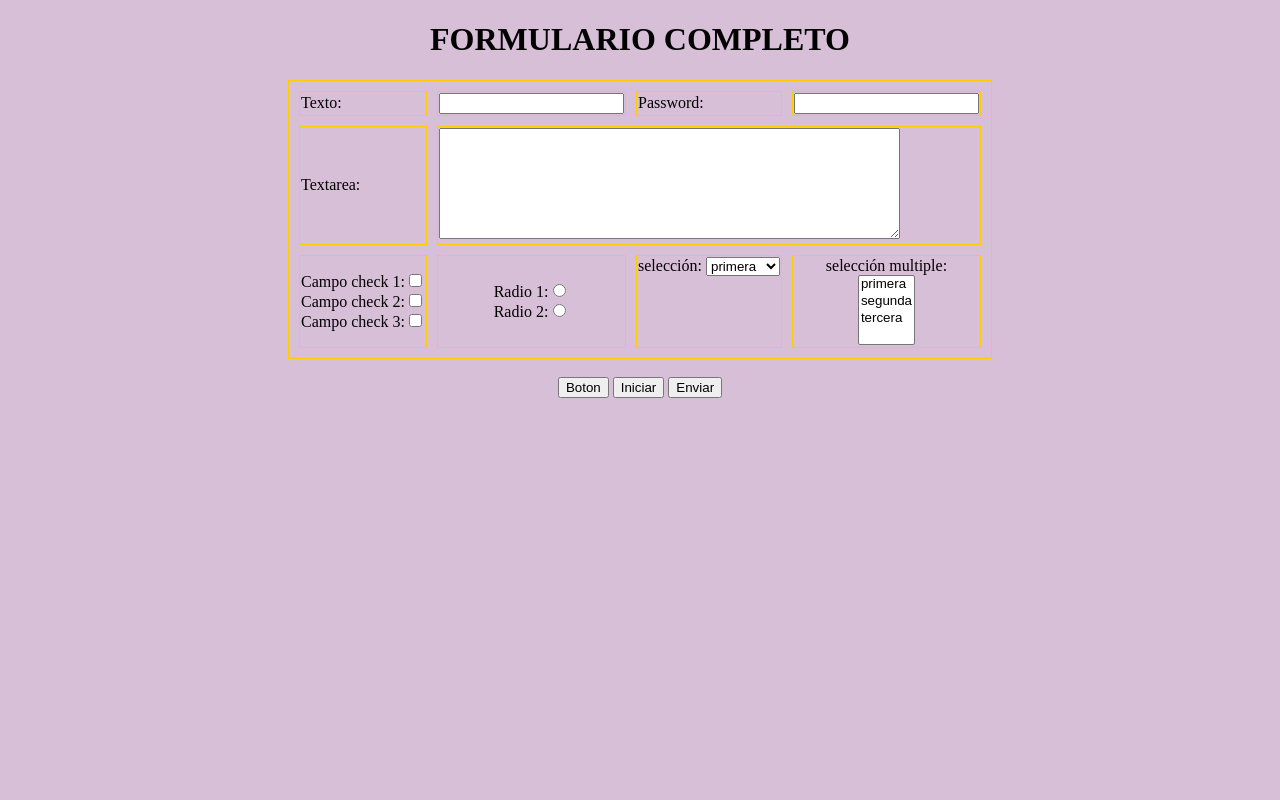
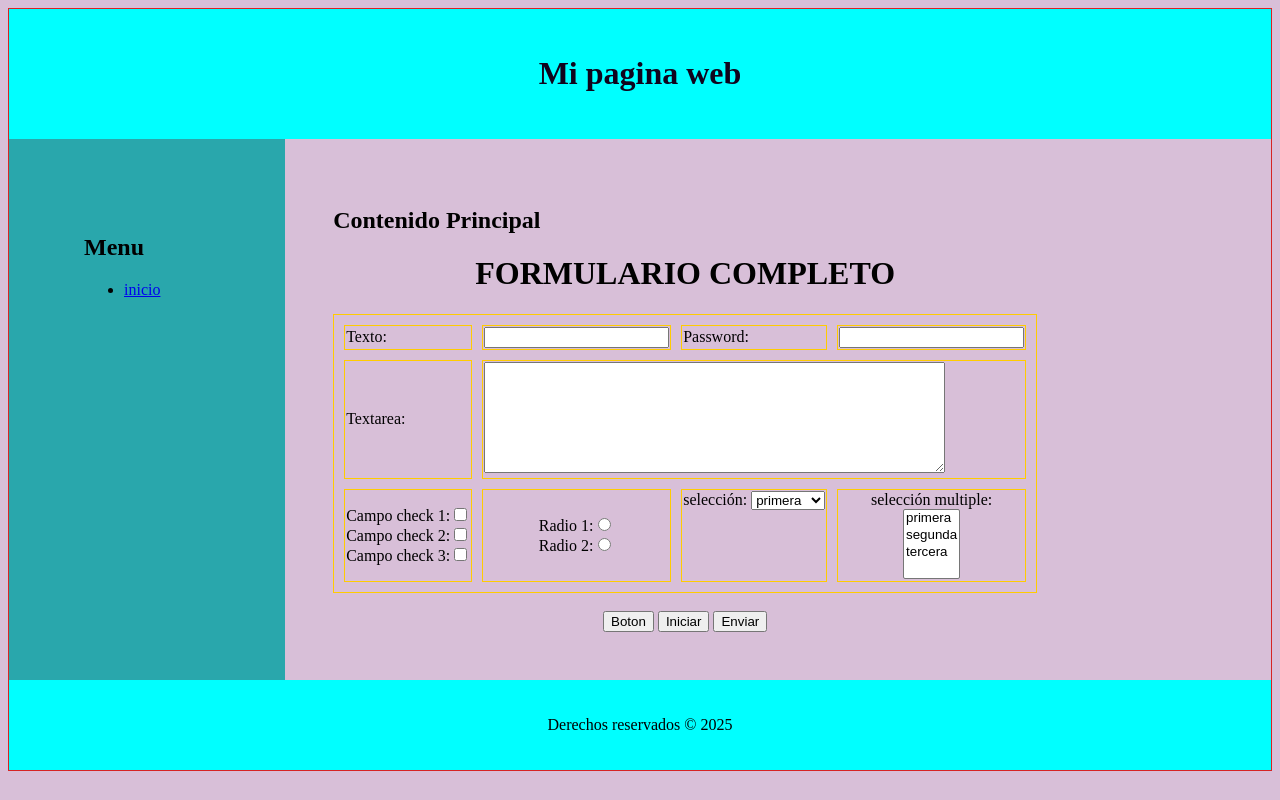
Before and after one commit to ElvinGar3345/Formulario-4, a plain HTML site: page index.html in a window 1280 px wide. Drawn offline with Linux system fonts and the light colour scheme.

Commit message:
index.html

```diff
--- a/index.html
+++ b/index.html
@@ -3,8 +3,78 @@
 <head>
     <meta charset="UTF-8" />
     <title>Formulaio secuela</title>
+
+    <style>
+
+        .container {
+            width: 100%;
+            margin:  0 auto;
+            border: 1px solid #d62525;
+            box-sizing: border-box;
+        }
+
+        .header{
+        background-color: aqua;
+        padding: 25px;
+        text-align: center;
+        }
+
+        .header h1 {
+        color: rgb(16, 4, 29)
+        }
+
+        .footer{
+        background-color: aqua;
+        padding: 20px;
+        text-align: center;
+        }
+
+        .header img{
+            width: 100px;
+            height: 100px;
+            float: right;
+        }
+
+        .content {
+            display: flex;
+            flex-wrap: wrap;
+        }
+
+        .sidebar{
+            width: 10%;
+            background-color: #29a7ac;
+            padding: 75px;
+            box-sizing: auto;
+        }
+
+        .main{
+        width: auto;
+        padding: 3rem;
+        box-sizing: border-box;
+        }
+
+        iframe{
+            width: 100%;
+            height: 500px;
+            border: none;
+        }
+            </style>
+
 </head>
 <body bgcolor="#D8BFD8">
+<div class="container">
+    <div class ="header">
+        <h1>Mi pagina web </h1>
+    </div>
+<div class ="content">
+<div class ="sidebar">
+    <h2>Menu</h2>
+    <ul>
+       <li><a href="https://elvingar3345.github.io/formulario/">inicio</a></li>
+    </ul>
+</div>
+<div class="main">
+    <h2>Contenido Principal</h2>
     <font><h1 align="center">FORMULARIO COMPLETO</h1></font>
     <form action="procesa.php" method="post">
     <table align="center" bordercolor="#FFCC00" border="1" cellspacing="10">
@@ -48,5 +118,12 @@
         <input type="submit" value="Enviar">
     </div>
 </form>
+</div>
+</div>
+<div class ="footer">
+    <p>Derechos reservados &copy; 2025</p>
+</div>
+</div>
+
 </body>
 </html>
```
